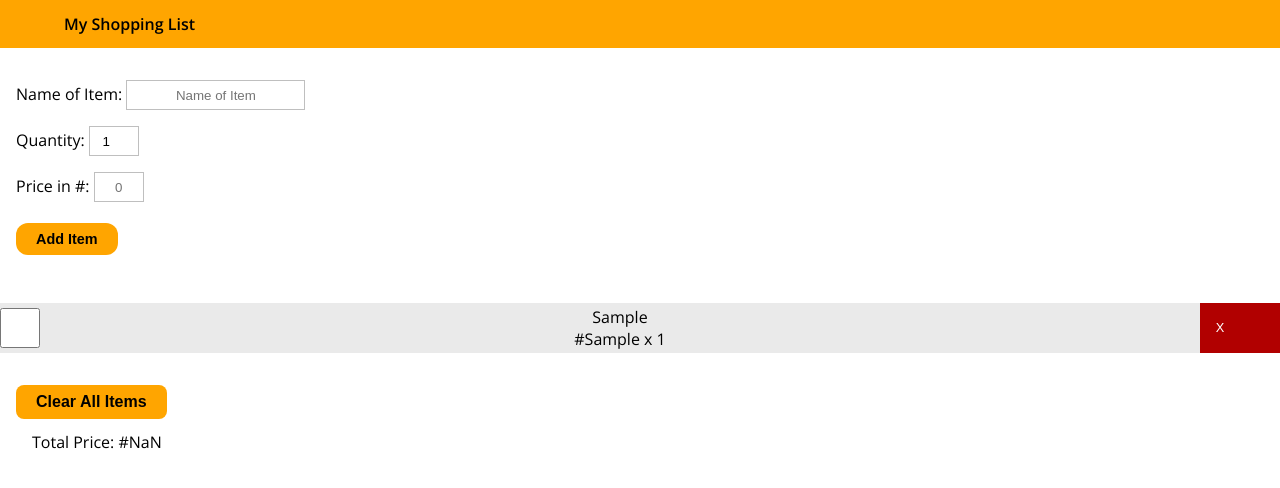
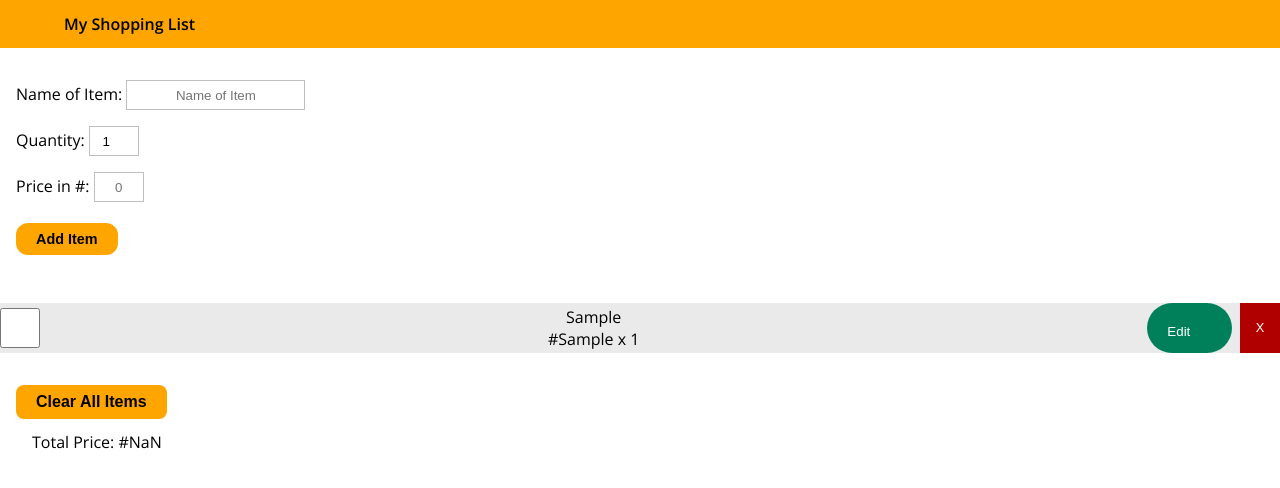
Before and after one commit to teamNewDev/ja-shopping-app, a plain HTML site: page index.html in a window 1280 px wide. Both pictures are taken after typing "Sample", "Sample" into the empty fields and a click on the button "Add Item". Drawn offline with nearby package versions, Linux system fonts and the light colour scheme.

Commit message:
Add files via upload

```diff
--- a/index.js
+++ b/index.js
@@ -24,13 +24,14 @@ const populateItemsDiv = async() => {
                 <p>#${item.price} x ${item.quantity}</p>
             </div>
 
+            <button class="editButton" onclick="toggleItemEdit(${item.id})">
+                Edit <i class="far fa-edit" style="font-size: 24px"></i>
+            </button>
+
             <button class="deleteButton" onclick="removeItem(${item.id})">
             X
             </button>
 
-            <button class="deleteButton" onclick="toggleItemEdit(${item.id})">
-                <i class="far fa-edit" style="font-size: 24px"></i>
-            </button>
         </div>
     `).join (seperator = ' ')
 
--- a/style.css
+++ b/style.css
@@ -101,6 +101,16 @@ nav p {
     text-transform: capitalize;
 }
 
+.editButton {
+    margin-right: 0.5rem;
+    padding: 0.5rem 1.25rem;
+    color: white;
+    border-radius: 2rem;
+    border: unset;
+    background:#00805a;
+
+}
+
 .deleteButton {
     margin: 0 0 0 auto;
     border: unset;
```
